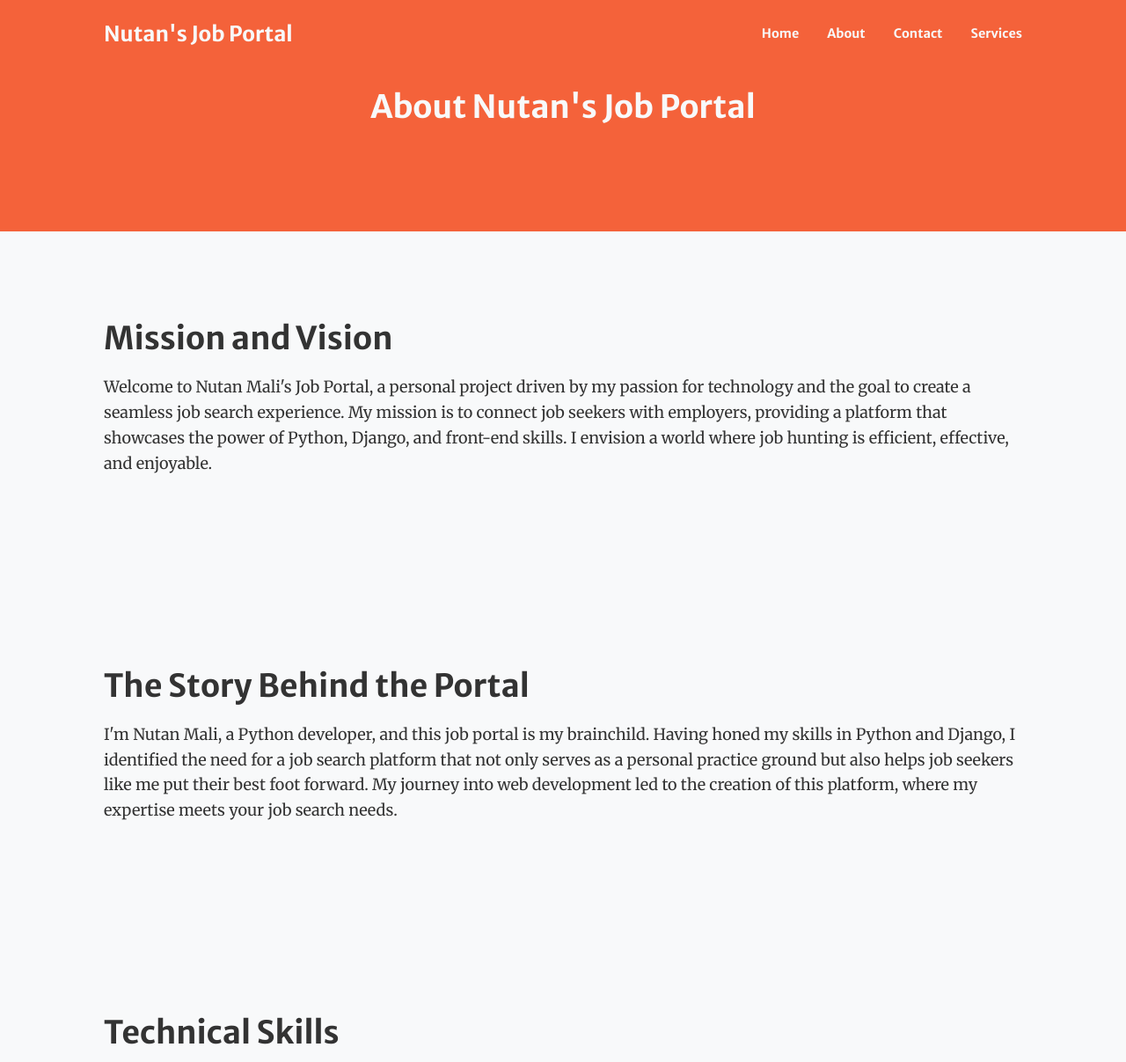
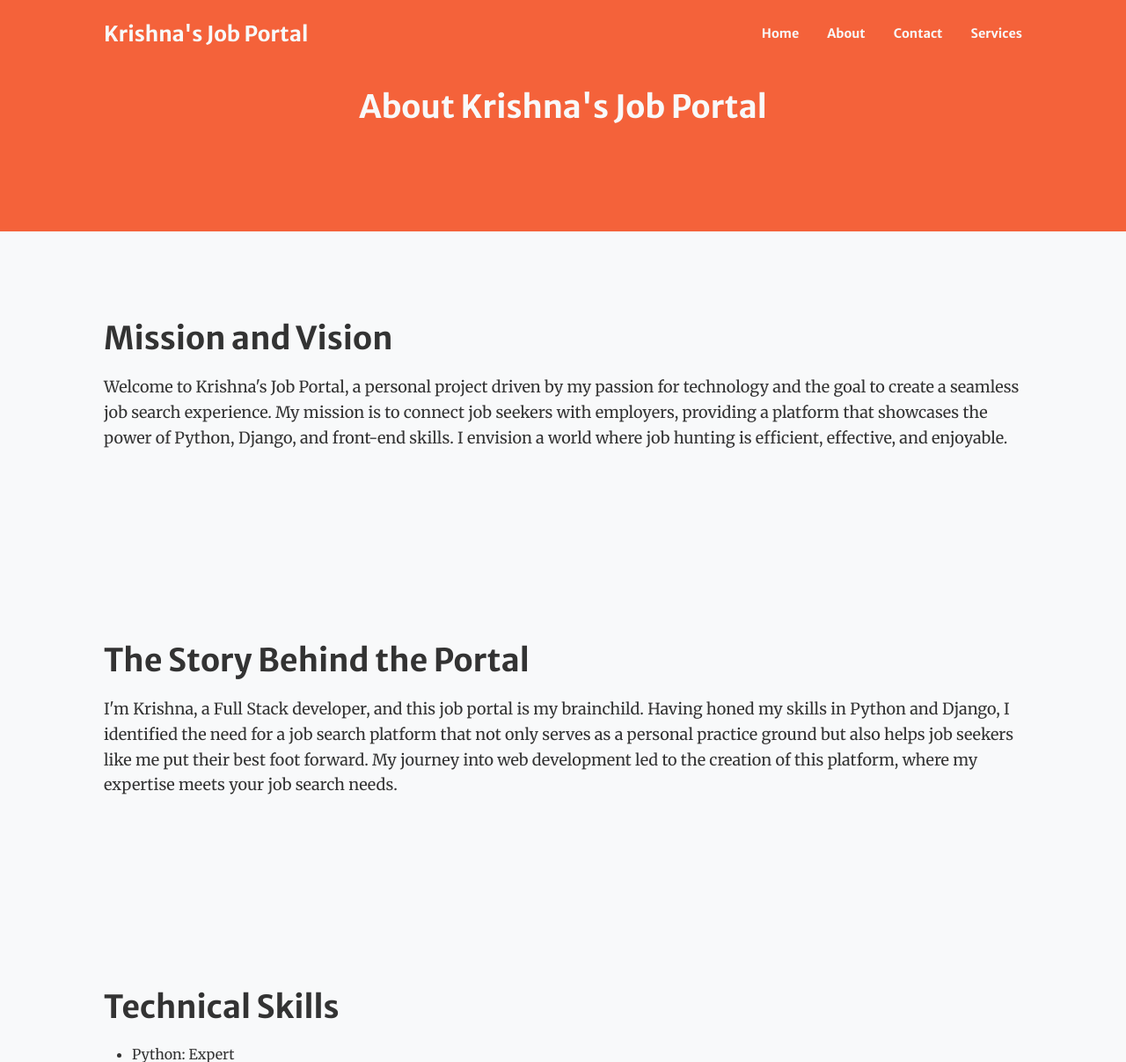
Before and after one commit to DevKrishnasai/Job_portal-EY-Intership-, a Django app: page /about/ in a window 1280 px wide. Shown: the top 1207 px of the page at 88% size. Run offline with Django 4.2, Linux system fonts and the light colour scheme; some libraries are stand-ins or nearby versions.

Commit message:
minor chnages for job portal

```diff
--- a/templates/about.html
+++ b/templates/about.html
@@ -1,6 +1,7 @@
 {% load static %}
 <!DOCTYPE html>
 <html lang="en">
+
 <head>
     <meta charset="utf-8">
     <meta name="viewport" content="width=device-width, initial-scale=1, shrink-to-fit=no">
@@ -13,7 +14,8 @@
     <link href="https://cdn.jsdelivr.net/npm/bootstrap-icons@1.5.0/font/bootstrap-icons.css" rel="stylesheet" />
     <!-- Google fonts-->
     <link href="https://fonts.googleapis.com/css?family=Merriweather+Sans:400,700" rel="stylesheet" />
-    <link href="https://fonts.googleapis.com/css?family=Merriweather:400,300,300italic,400italic,700,700italic" rel="stylesheet" type="text/css" />
+    <link href="https://fonts.googleapis.com/css?family=Merriweather:400,300,300italic,400italic,700,700italic"
+        rel="stylesheet" type="text/css" />
     <!-- SimpleLightbox plugin CSS-->
     <link href="https://cdnjs.cloudflare.com/ajax/libs/SimpleLightbox/2.1.0/simpleLightbox.min.css" rel="stylesheet" />
     <!-- Core theme CSS (includes Bootstrap)-->
@@ -25,37 +27,46 @@
             background-color: #f8f9fa;
             color: #333;
         }
+
         .navbar {
             background-color: #343a40;
         }
+
         .navbar-brand {
             color: #f8f9fa !important;
             font-weight: 700;
             font-size: 24px;
         }
+
         .navbar-toggler-icon {
             background-color: #f8f9fa;
         }
+
         .navbar-nav .nav-link {
             color: #f8f9fa !important;
             font-weight: 500;
         }
+
         .page-section {
             padding: 100px 0;
         }
+
         .bg-primary {
             background-color: #343a40;
             color: #f8f9fa;
         }
+
         h2 {
             font-weight: 700;
             font-size: 36px;
             margin-bottom: 20px;
         }
+
         p {
             font-size: 18px;
             line-height: 1.6;
         }
+
         .footer {
             background-color: #343a40;
             color: #f8f9fa;
@@ -64,12 +75,15 @@
         }
     </style>
 </head>
+
 <body>
     <!-- Navigation-->
     <nav class="navbar navbar-expand-lg navbar-light fixed-top py-3" id="mainNav">
         <div class="container px-4 px-lg-5">
-            <a class="navbar-brand" href="{% url 'home' %}">Nutan's Job Portal</a>
-            <button class="navbar-toggler navbar-toggler-right" type="button" data-bs-toggle="collapse" data-bs-target="#navbarResponsive" aria-controls="navbarResponsive" aria-expanded="false" aria-label="Toggle navigation">
+            <a class="navbar-brand" href="{% url 'home' %}">Krishna's Job Portal</a>
+            <button class="navbar-toggler navbar-toggler-right" type="button" data-bs-toggle="collapse"
+                data-bs-target="#navbarResponsive" aria-controls="navbarResponsive" aria-expanded="false"
+                aria-label="Toggle navigation">
                 <span class="navbar-toggler-icon"></span>
             </button>
             <div class="collapse navbar-collapse" id="navbarResponsive">
@@ -86,7 +100,7 @@
         <div class="container px-4 px-lg-5">
             <div class="row gx-4 gx-lg-5 justify-content-center">
                 <div class="col-lg-8 text-center">
-                    <h2>About Nutan's Job Portal</h2>
+                    <h2>About Krishna's Job Portal</h2>
                 </div>
             </div>
         </div>
@@ -94,13 +108,19 @@
     <section class="page-section" id="mission-and-vision">
         <div class="container px-4 px-lg-5">
             <h2>Mission and Vision</h2>
-            <p>Welcome to Nutan Mali's Job Portal, a personal project driven by my passion for technology and the goal to create a seamless job search experience. My mission is to connect job seekers with employers, providing a platform that showcases the power of Python, Django, and front-end skills. I envision a world where job hunting is efficient, effective, and enjoyable.</p>
+            <p>Welcome to Krishna's Job Portal, a personal project driven by my passion for technology and the goal to
+                create a seamless job search experience. My mission is to connect job seekers with employers, providing
+                a platform that showcases the power of Python, Django, and front-end skills. I envision a world where
+                job hunting is efficient, effective, and enjoyable.</p>
         </div>
     </section>
     <section class="page-section" id="story-behind-the-portal">
         <div class="container px-4 px-lg-5">
             <h2>The Story Behind the Portal</h2>
-            <p>I'm Nutan Mali, a Python developer, and this job portal is my brainchild. Having honed my skills in Python and Django, I identified the need for a job search platform that not only serves as a personal practice ground but also helps job seekers like me put their best foot forward. My journey into web development led to the creation of this platform, where my expertise meets your job search needs.</p>
+            <p>I'm Krishna, a Full Stack developer, and this job portal is my brainchild. Having honed my skills in
+                Python and Django, I identified the need for a job search platform that not only serves as a personal
+                practice ground but also helps job seekers like me put their best foot forward. My journey into web
+                development led to the creation of this platform, where my expertise meets your job search needs.</p>
         </div>
     </section>
     <section class="page-section" id="technical-skills">
@@ -119,7 +139,8 @@
     <section class="page-section" id="github-contributions">
         <div class="container px-4 px-lg-5">
             <h2>GitHub Contributions</h2>
-            <p>Check out my GitHub contributions and projects on <a href="https://github.com/nutan-mali"target = blank>GitHub</a>.</p>
+            <p>Check out my GitHub contributions and projects on <a href="https://github.com/DevKrishnasai"
+                    target=blank>GitHub</a>.</p>
         </div>
     </section>
     <section class="page-section" id="portfolio-projects">
@@ -127,44 +148,56 @@
             <h2>My Projects</h2>
             <div class="container px-4 px-lg-5">
                 <h3>Project 1: My Portfolio</h3>
-                <p>Description: This is my portfolio where I mention all my technology skills and other information related to me. Please visit my portfolio.</p>
-                <a href="https://nutan-mali.github.io/flask_portfolio/"target = blank>Visit My Portfolio Website</a>
+                <p>Description: This is my portfolio where I mention all my technology skills and other information
+                    related to me. Please visit my portfolio.</p>
+                <a href="https://devkrishnasai.vercel.app/" target=blank>Visit My Portfolio Website</a>
             </div>
 
             <div class="container my-5 px-4 px-lg-5">
                 <h3>Project 2: Flask Todo App</h3>
-                <p>Description: This is a Flask-based Todo application that uses Flask-SQLAlchemy and SQLite database for data storage. Users can create, update, and delete tasks in the app. It provides a simple and efficient way to manage tasks and mark them as completed.</p>
-                <a href="https://github.com/nutan-mali/MyTodo-Flask-app"target = blank>View Project</a>
+                <p>Description: This is a Flask-based Todo application that uses Flask-SQLAlchemy and SQLite database
+                    for data storage. Users can create, update, and delete tasks in the app. It provides a simple and
+                    efficient way to manage tasks and mark them as completed.</p>
+                <a href="https://devkrishnasai.vercel.app/" target=blank>View Project</a>
             </div>
             <div class="container  my-5 px-4 px-lg-5">
                 <h3>Project 3: User Dashboard with Sign-in/Sign-out</h3>
-                <p>Description: This project is a user dashboard with authentication functionality that allows users to sign in and sign out. The user's data is stored in a database to provide personalized experiences.</p>
+                <p>Description: This project is a user dashboard with authentication functionality that allows users to
+                    sign in and sign out. The user's data is stored in a database to provide personalized experiences.
+                </p>
                 <p>Technologies used: Django, HTML, CSS, JavaScript</p>
-                <a href="https://github.com/nutan-mali/django_login_signup" target = blank>View Project</a>
+                <a href="https://devkrishnasai.vercel.app/" target=blank>View Project</a>
             </div>
             <div class="container my-5 px-4 px-lg-5">
                 <h3>Project 4: Employee Information Django WebApp</h3>
-                <p>Description: This project is an Employee Data Storage Form like CRUD where users can store employee data in a database and can delete, edit, and view them. The user's data is stored in a database to provide personalized experiences.</p>
+                <p>Description: This project is an Employee Data Storage Form like CRUD where users can store employee
+                    data in a database and can delete, edit, and view them. The user's data is stored in a database to
+                    provide personalized experiences.</p>
                 <p>Technologies used: Django, HTML, CSS, JavaScript</p>
-                <a href="https://github.com/nutan-mali/employee_info_django_website" target = blank>View Project</a>
+                <a href="https://devkrishnasai.vercel.app/" target=blank>View Project</a>
             </div>
-          <div class="container my-5 px-4 px-lg-5">
+            <div class="container my-5 px-4 px-lg-5">
                 <h3>Project 5: Online Job Portal Website</h3>
-                <p>Description: This project is job Portal website. User has to Sign up for aount then login in to the website as an Employer to Post Jobs Read Jobs Edit Jobs And Delete Jobs. And As A Job Seeker Search For Jobs Or Apply For Jobs By uploading Resumes.</p>
+                <p>Description: This project is job Portal website. User has to Sign up for aount then login in to the
+                    website as an Employer to Post Jobs Read Jobs Edit Jobs And Delete Jobs. And As A Job Seeker Search
+                    For Jobs Or Apply For Jobs By uploading Resumes.</p>
                 <p>Technologies used: Django, HTML, CSS, JavaScript</p>
-                <a href="https://github.com/nutan-mali/Django_Job_portal_Website" target = blank>View Project</a>
+                <a href="https://devkrishnasai.vercel.app/" target=blank>View Project</a>
             </div>
             <div class="container my-5 px-4 px-lg-5">
                 <h3>Project 6: JavaScript ToDo App</h3>
-                <p>Description:This simple todo list project demonstrates the basics of HTML, CSS, and JavaScript interactions to create a dynamic web application. Users can add and remove todo items, and the list updates in real-time, providing a straightforward example of interactive web development.</p>
+                <p>Description:This simple todo list project demonstrates the basics of HTML, CSS, and JavaScript
+                    interactions to create a dynamic web application. Users can add and remove todo items, and the list
+                    updates in real-time, providing a straightforward example of interactive web development.</p>
                 <p>Technologies used: HTML, CSS, JavaScript</p>
-                <a href="https://github.com/nutan-mali/javaScript_ToDoList" target = blank>View Project</a>
+                <a href="https://devkrishnasai.vercel.app/" target=blank>View Project</a>
             </div>
             <div class="container my-5 px-4 px-lg-5">
                 <h3>Project 7: Vendor Management System</h3>
-                <p>Description:Vendor Management Systemusing Django and Django REST Framework. This system will handle vendor profiles, track purchase orders, and calculate vendor performance metrics.</p>
-                <p>Technologies used:Django, Rest APIs (POST GET DELETE PUT ), Postman,  Python</p>
-                <a href="https://github.com/nutan-mali/vendor_management_system" target = blank>View Project</a>
+                <p>Description:Vendor Management Systemusing Django and Django REST Framework. This system will handle
+                    vendor profiles, track purchase orders, and calculate vendor performance metrics.</p>
+                <p>Technologies used:Django, Rest APIs (POST GET DELETE PUT ), Postman, Python</p>
+                <a href="https://devkrishnasai.vercel.app/" target=blank>View Project</a>
             </div>
         </div>
 
@@ -172,7 +205,8 @@
     <section class="page-section" id="tech-blog-and-tutorials">
         <div class="container   px-2 px-lg-8">
             <h2>Tech Blog and Tutorials</h2>
-            <p>Explore my tech blog and tutorials for insights into various development topics. Here's a recent article:</p>
+            <p>Explore my tech blog and tutorials for insights into various development topics. Here's a recent article:
+            </p>
             <div>
                 <h3>Article Title</h3>
                 <p>Summary: Provide a brief summary of the article's content and its relevance.</p>
@@ -182,10 +216,10 @@
     </section>
 
 
-      <!-- Footer-->
-     <footer class="footer">
+    <!-- Footer-->
+    <footer class="footer">
         <div class="container px-4 px-lg-5">
-            <div class="small text-center text-muted">Copyright &copy; 2023 - Nutan's Job Portal</div>
+            <div class="small text-center text-muted">Copyright &copy; 2023 - Krishna's Job Portal</div>
         </div>
     </footer>
     <!-- Bootstrap core JS and other scripts-->
@@ -194,4 +228,5 @@
     <script src='{% static "js/scripts.js" %}'></script>
     <script src="https://cdn.startbootstrap.com/sb-forms-latest.js"></script>
 </body>
+
 </html>
```
Also changed, not shown: templates/contact.html (+31 -14 lines), templates/index.html (+30 -14 lines), README.md, db.sqlite3, 1 other file.
